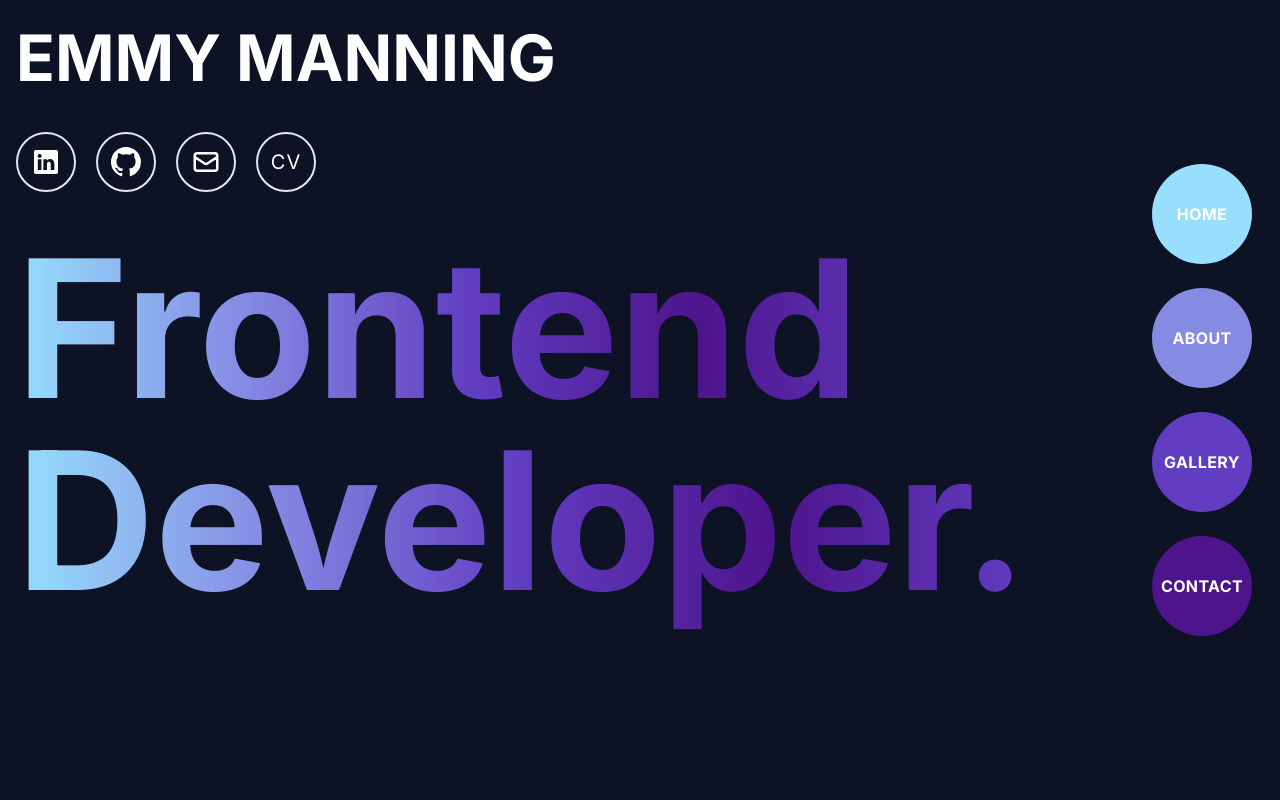
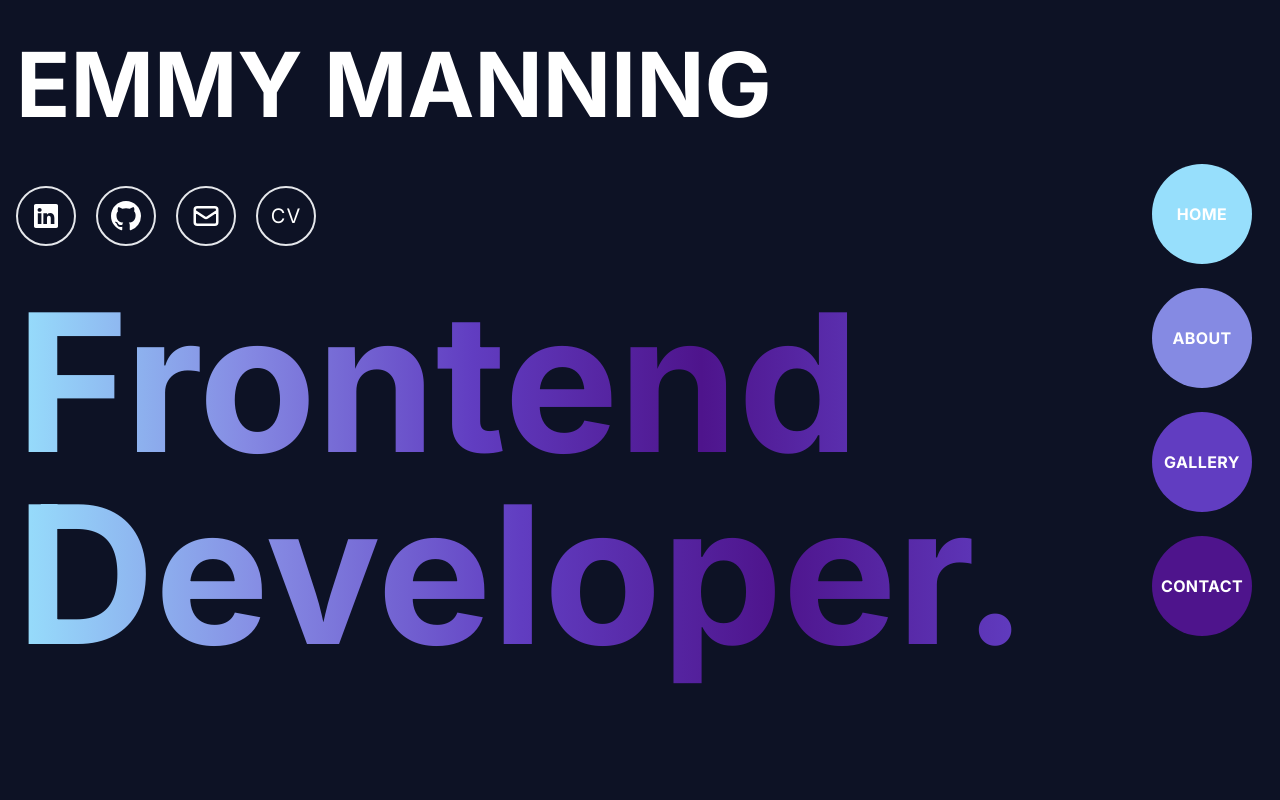
Before and after one commit to eobcre/portfolio-next13, a Next.js app: page / in a window 1280 px wide. Shown: the top 800 px of the page. Built offline with nearby package versions, Linux system fonts and the light colour scheme.

Commit message:
updated name title text size

```diff
--- a/src/app/components/HeroSection/HeroSection.tsx
+++ b/src/app/components/HeroSection/HeroSection.tsx
@@ -21,7 +21,7 @@ const HeroSection = () => {
 
   return (
     <div className='flex flex-col pl-4 pb-10 py-6 w-full lg:h-screen'>
-      <h1 className='text-white text-3xl uppercase font-bold py-4 sm:text-[5vw]'>
+      <h1 className='text-white text-5xl uppercase font-bold py-4 sm:text-[7vw]'>
         Emmy Manning
       </h1>
       <IconBar />
```
